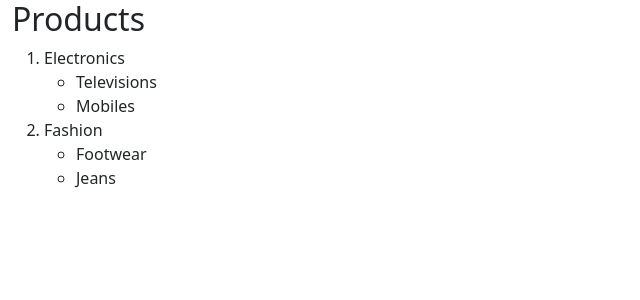
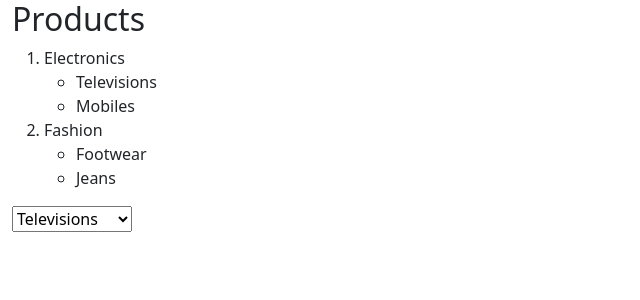
Before and after one commit to koushikbajpayee06/React-19, a React (Vite) app: page / in a window 1280 px wide. Shown: the top 300 px of the page, without its empty margins (0-640 px from the left). Built offline with nearby package versions, Linux system fonts and the light colour scheme.

Commit message:
nested array of objects with dropdown

```diff
--- a/src/components/binding-data-types/non-premitive/Nested.jsx
+++ b/src/components/binding-data-types/non-premitive/Nested.jsx
@@ -30,6 +30,16 @@ function NestedDataBinding()
                     </li>)
                 }
             </ol>
+            <select>
+                {
+                    data.map(item=>
+                    <optgroup key={item} label={item.Catagory}>
+                        {
+                            item.Products.map(product=><option key={product}>{product}</option>)
+                        }
+                    </optgroup>)
+                }
+            </select>
         </div>
     )
 }
```
